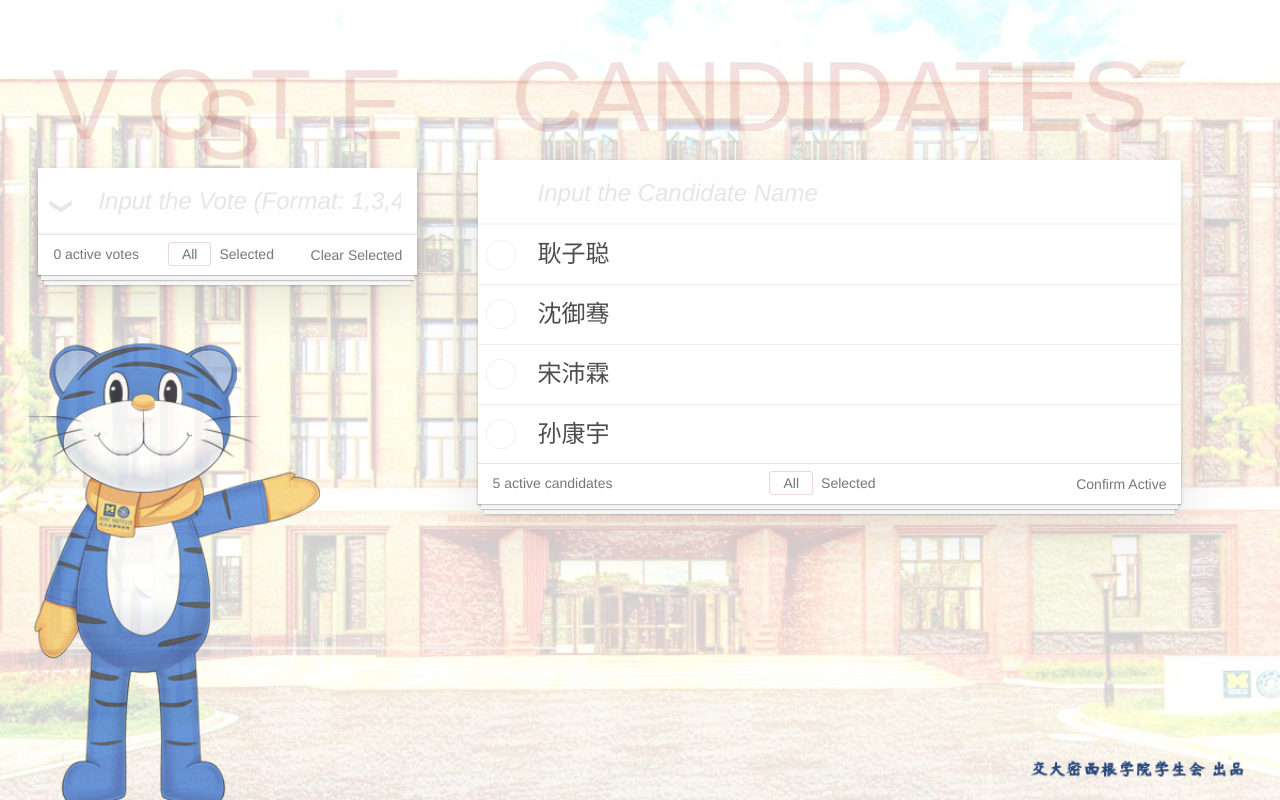
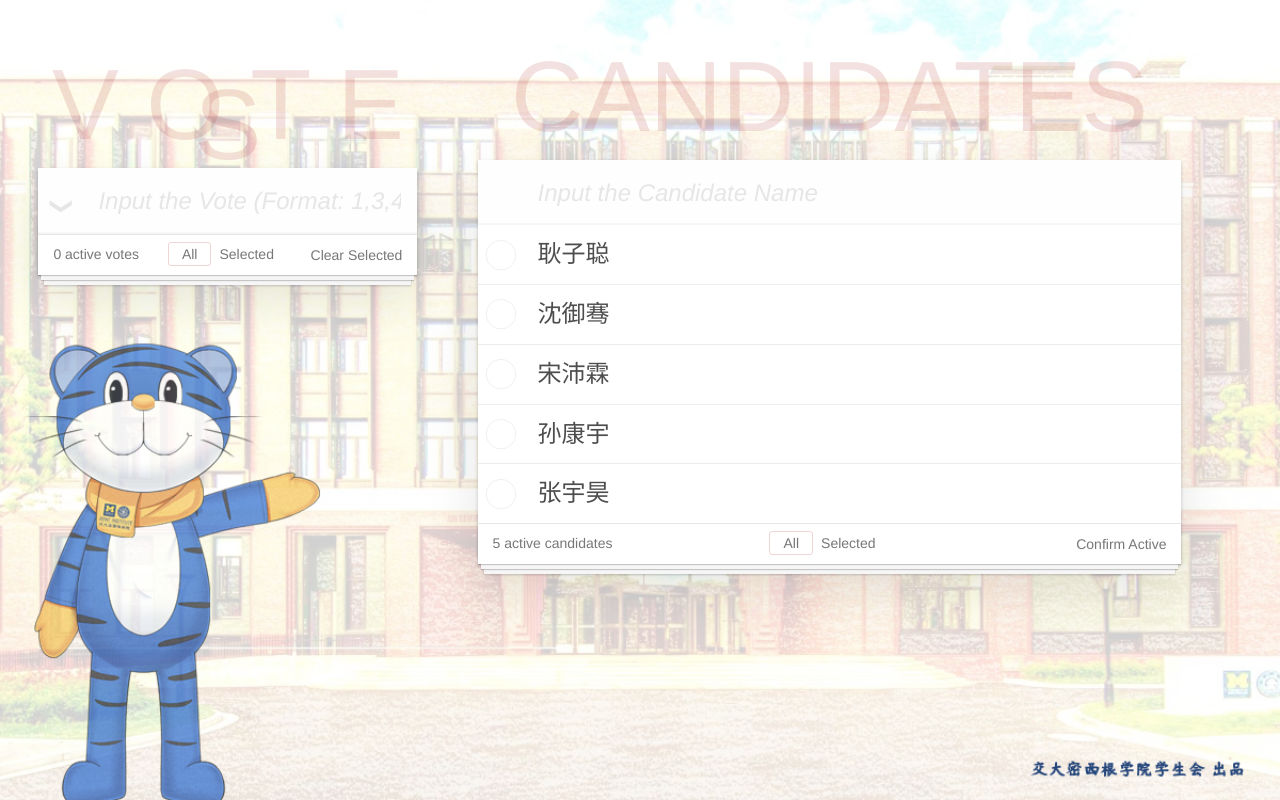
Before and after one commit to Hydraallen/ElectionForTechJI, a React app in the folder Collect/: page / in a window 1280 px wide. Built offline with nearby package versions, Linux system fonts and the light colour scheme; the HTML template or start-up script is replaced by a standard one.

Commit message:
fix: number

```diff
--- a/Collect/src/RankCom/Candidate.jsx
+++ b/Collect/src/RankCom/Candidate.jsx
@@ -12,8 +12,8 @@ export function Candidate(props) {
     '孙康宇',
     '张宇昊',
   ]);
-  const [ListActivation, activateListItems] = useState([1, 1, 1, 1,]);
-  const [ListDisplay, hideListItems] = useState([1, 1, 1, 1,]);
+  const [ListActivation, activateListItems] = useState([1, 1, 1, 1,1,]);
+  const [ListDisplay, hideListItems] = useState([1, 1, 1, 1,1,]);
   const [ItemsCount, setItemsCount] = useState(5);
   const [ListDisplayMode, setDisplayMode] = useState([0, 1]);
   const [newText, setNewText] = useState('');
```
